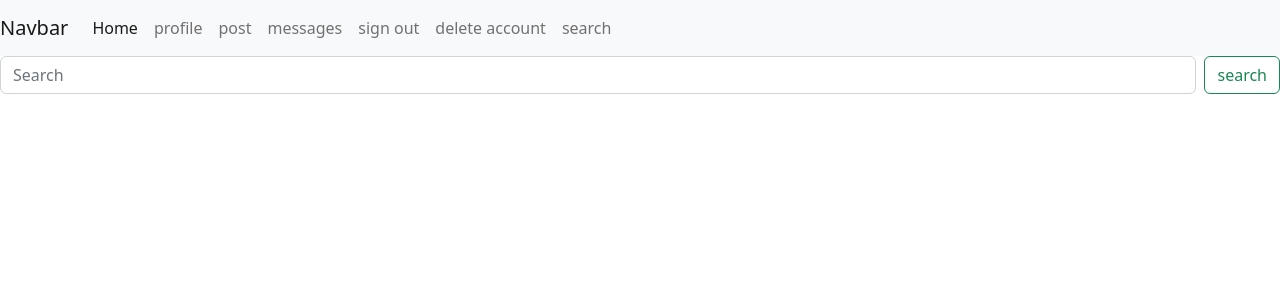
After one commit to puibtx/131-Team10, a Flask app: a page that uses teamProject/app/templates/home.html in a window 1280 px wide. The commit adds this page. Shown: the top 300 px of the page. Run offline with Flask 2, Linux system fonts and the light colour scheme; a user stored in the database is signed in.

Commit message:
search method revised

```diff
--- a/teamProject/app/__init__.py
+++ b/teamProject/app/__init__.py
@@ -4,7 +4,6 @@ from flask_sqlalchemy import SQLAlchemy
 from datetime import datetime
 from os import path
 from flask_login import LoginManager
-from .forms import SearchForm
 
 
 #database is created
@@ -37,17 +36,7 @@ def build_app():
     def load(id):
         return User.query.get(int(id))
 
-    @myapp.context_processor
-    def base():
-        form = SearchForm()
-        return dict(form=form)
-
     with myapp.app_context():
         db.create_all()
 
     return myapp
-
-
-def create_database(myapp):
-    if not path.exists('app/' + DB_NAME):
-        db.create_all(myapp=myapp)
--- a/teamProject/app/auth.py
+++ b/teamProject/app/auth.py
@@ -1,5 +1,5 @@
 from flask import Blueprint, render_template, request, flash, redirect, url_for
-from .forms import LoginForm, SignupForm, SearchForm
+from .forms import LoginForm, SignupForm
 from .models import User
 from . import db
 from flask_login import logout_user, login_required, login_user, current_user
--- a/teamProject/app/forms.py
+++ b/teamProject/app/forms.py
@@ -26,8 +26,3 @@ class SignupForm(FlaskForm):
         message='please confirm password'),
         EqualTo('password', message='Both password fields must be equal!')])
     create = SubmitField('Create Account')
-
-
-class SearchForm(FlaskForm):
-    searched = StringField('Searched', validators=[DataRequired()])
-    submit = SubmitField('Submit')
--- a/teamProject/app/routes.py
+++ b/teamProject/app/routes.py
@@ -68,18 +68,28 @@ def feed(username):
 @login_required
 def home(username):
 
-    return render_template('home.html', username=username)
+    return render_template('home.html', username=current_user.username)
 
 
-@views.route("/search", methods=['GET', 'POST'])
+@views.route("<username>/search", methods=['GET', 'POST'])
 @login_required
-def search():
+def search(username):
     if request.method == 'POST':
-        username = request.form.get('searched')
-        searched_user = User.query.filter_by(username=username).first()
+        searched_username = request.form.get('searched')
+        searched = User.query.filter_by(username=searched_username).first()
+        print(searched)
+        if searched:
+            # if user exists then we can redirect to that users home page
+            return redirect(url_for('routes.searched_home', username=current_user.username, searched=searched_username))
+        else:
 
-        if searched_user:
+            flash('user does not exist.', category='error')
 
-            return redirect(url_for('routes.home', username=username))
-        else:
-            flash('user does not exist.', category='error')
+    return render_template('search.html', username=current_user.username)
+
+
+@ views.route('/home/<username>/<searched>', methods=['GET', 'POST'])
+@ login_required
+def searched_home(username, searched):
+
+    return render_template('searched.html', username=current_user.username, searched=searched)
--- a/teamProject/app/templates/home.html
+++ b/teamProject/app/templates/home.html
@@ -1,22 +1,46 @@
-{% extends 'feed.html' %} {% block title %} {{username}}'s home {% endblock %}
+<!DOCTYPE html>
+<html lang="en">
+<head>
+  <meta charset="UTF-8" />
+  <meta http-equiv="X-UA-Compatible" content="IE=edge" />
+  <meta name="viewport" content="width=device-width, initial-scale=1.0" />
+  <link
+    href="https://cdn.jsdelivr.net/npm/bootstrap@5.2.3/dist/css/bootstrap.min.css"
+    rel="stylesheet"
+    integrity="sha384-rbsA2VBKQhggwzxH7pPCaAqO46MgnOM80zW1RWuH61DGLwZJEdK2Kadq2F9CUG65"
+    crossorigin="anonymous"
+  />
 
+  <title>{% block title %} {{username}}'s Home {% endblock %}</title>
+</head>
+<body>
+  <nav class="navbar navbar-expand-lg navbar-light bg-light">
+    <a class="navbar-brand" href="#">Navbar</a>
+    <button
+      class="navbar-toggler"
+      type="button"
+      data-bs-toggle="collapse"
+      data-bs-target="#navbarNavAltMarkup"
+      aria-controls="navbarNavAltMarkup"
+      aria-expanded="false"
+      aria-label="Toggle navigation"
+    >
+      <span class="navbar-toggler-icon"></span>
+    </button>
+    <div class="collapse navbar-collapse" id="navbarNavAltMarkup">
+      <div class="navbar-nav">
 
-{% block navbaritems %}
-          <a class="nav-item nav-link" href={{url_for('routes.feed', username=username)}}
+        <a class="nav-item nav-link active" href={{url_for('routes.feed', username=username)}}
           >Home <span class="sr-only"></span></a
         >
-          <a class="nav-item nav-link active" href={{url_for('routes.home', username=username)}}>profile</a>
+        <a class="nav-item nav-link" href={{url_for('routes.home', username=username)}}>profile</a>
 
         <a class="nav-item nav-link" href='#'>post</a>
         <a class="nav-item nav-link" href='#'>messages</a>
+        <a class="nav-item nav-link" href={{url_for('auth.logout')}}>sign out</a>
 
-
-
-
-
-          <a class="nav-item nav-link" href={{url_for('auth.logout')}}>sign out</a>
         <a type="button" class="nav-item nav-link" data-bs-toggle="modal" data-bs-target="#staticBackdrop">
-            Delete Account
+          delete account
         </a>
 
         <!-- Modal -->
@@ -37,20 +61,22 @@
             </div>
           </div>
         </div>
-          <form method="POST" action="" class="d-flex">
 
-            <input class="form-control me-2" type="search" placeholder="Search" aria-label="Search" name="searched">
-            <button type="submit" class="btn btn-outline-success">search</button>
-        </form>
-        {% with messages = get_flashed_messages() %}
-        {% if messages %}
-        <ul class=flashes>
-        {% for message in messages %}
-          <li>{{ message }}</li>
-        {% endfor %}
 
-        </ul>
-          {% endif %}
-          {% endwith %}
+        <a type="button" class="nav-item nav-link" href={{url_for('routes.search', username=username)}}>
+          search
+        </a>
 
-          {%endblock%}
+      </div>
+
+    </div>
+  </nav>
+  {%block search%}
+  {% endblock %}
+  <script
+    src="https://cdn.jsdelivr.net/npm/bootstrap@5.2.3/dist/js/bootstrap.bundle.min.js"
+    integrity="sha384-kenU1KFdBIe4zVF0s0G1M5b4hcpxyD9F7jL+jjXkk+Q2h455rYXK/7HAuoJl+0I4"
+    crossorigin="anonymous"
+  ></script>
+</body>
+</html>
--- /dev/null
+++ b/teamProject/app/templates/other.html
@@ -0,0 +1,2 @@
+{%extends 'home.html'%} {%block title %} {{searched}}'s home {% endblock %} {%
+block delete %} {% endblock %}
--- /dev/null
+++ b/teamProject/app/templates/search.html
@@ -0,0 +1,22 @@
+{% extends 'home.html' %} {% block title %} Search User {% endblock %} {%block
+search%}
+
+<div>
+  <form method="POST" action="" class="d-flex">
+    <input
+      class="form-control me-2"
+      type="search"
+      placeholder="Search"
+      aria-label="Search"
+      name="searched"
+    />
+    <button type="submit" class="btn btn-outline-success">search</button>
+  </form>
+</div>
+{% with messages = get_flashed_messages() %} {% if messages %}
+<ul class="flashes">
+  {% for message in messages %}
+  <li>{{ message }}</li>
+  {% endfor %}
+</ul>
+{% endif %} {% endwith %} {% endblock %}
```
Also changed, not shown: teamProject/app/templates/feed.html (+2 -58 lines). Lines whose indentation alone changed are shown as unchanged.
